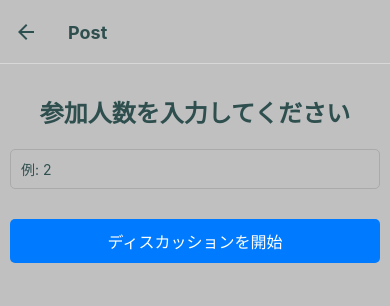
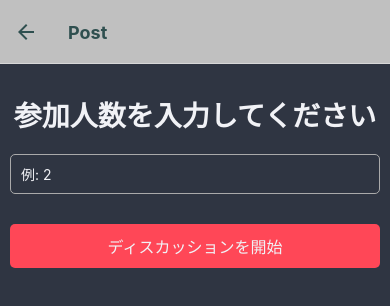
Before and after one commit to hanatani8787/VoiceDiscussionApp, a React Native app: screen /Post in a window 390 px wide. Shown: the top 306 px of the page. Built offline with nearby package versions, Linux system fonts and the light colour scheme.

Commit message:
ユーザー情報モーダルの実装

```diff
--- a/package.json
+++ b/package.json
@@ -24,6 +24,7 @@
     "react-native-reanimated": "^3.11.0",
     "react-native-safe-area-context": "^4.10.1",
     "react-native-screens": "^3.31.1",
+    "react-native-vector-icons": "^10.1.0",
     "speech-to-text": "^2.9.1"
   },
   "devDependencies": {
--- a/src/components/DiscussionScreen.js
+++ b/src/components/DiscussionScreen.js
@@ -1,8 +1,9 @@
 import React, { useState, useEffect } from 'react';
-import { View, Text, TouchableOpacity, ScrollView, Modal, StyleSheet, Alert, Button } from 'react-native';
+import { View, Text, TouchableOpacity, ScrollView, Modal, StyleSheet, Alert } from 'react-native';
 import { styles } from '../styles/styles';
 import { initVoiceRecognition, startRecognizing, stopRecognizing } from '../utils/speechRecognition';
 import Voice from '@react-native-voice/voice';
+import Icon from 'react-native-vector-icons/MaterialIcons';
 
 const MAX_USERS = 4; // 最大ユーザー数を定義
 const MIN_USERS = 2; // 最小ユーザー数を定義
@@ -41,11 +42,9 @@ const DiscussionScreen = ({ route, navigation }) => {
 
     navigation.setOptions({
       headerRight: () => (
-        <Button
-          onPress={handleFinishDiscussion}
-          title="終了"
-          color="#000"
-        />
+        <TouchableOpacity onPress={handleFinishDiscussion}>
+          <Text style={{ color: '#ff4757', marginRight: 10 }}>終了</Text>
+        </TouchableOpacity>
       ),
     });
 
@@ -85,7 +84,7 @@ const DiscussionScreen = ({ route, navigation }) => {
     const content = transcripts.map(t => `${t.text}`).join('\n');
 
     try {
-      const response = await fetch('http://192.168.0.2:3000/posts', {
+      const response = await fetch('http://あなたのローカルIPアドレス:3000/posts', {
         method: 'POST',
         headers: {
           'Content-Type': 'application/json',
@@ -106,32 +105,6 @@ const DiscussionScreen = ({ route, navigation }) => {
   return (
     <View style={styles.container}>
       <Text style={styles.title}>ディスカッション</Text>
-      <TouchableOpacity style={styles.button} onPress={() => setUserInfoModalVisible(true)}>
-        <Text style={styles.buttonText}>ユーザー情報を表示</Text>
-      </TouchableOpacity>
-      <Modal
-        animationType="slide"
-        transparent={true}
-        visible={userInfoModalVisible}
-        onRequestClose={() => setUserInfoModalVisible(false)}
-      >
-        <View style={modalStyles.modalContainer}>
-          <View style={modalStyles.modalView}>
-            <Text style={modalStyles.modalTitle}>ユーザー情報</Text>
-            {users.map((user, index) => (
-              <View key={index} style={[modalStyles.userBox, userColors[user]]}>
-                <Text style={modalStyles.userText}>{user}</Text>
-              </View>
-            ))}
-            <TouchableOpacity
-              style={modalStyles.closeButton}
-              onPress={() => setUserInfoModalVisible(false)}
-            >
-              <Text style={modalStyles.buttonText}>閉じる</Text>
-            </TouchableOpacity>
-          </View>
-        </View>
-      </Modal>
       <Modal
         animationType="slide"
         transparent={true}
@@ -163,6 +136,35 @@ const DiscussionScreen = ({ route, navigation }) => {
         ))}
       </ScrollView>
       {error ? <Text style={styles.error}>{error}</Text> : null}
+      <TouchableOpacity
+        style={styles.menuButton}
+        onPress={() => setUserInfoModalVisible(true)}
+      >
+        <Icon name="menu" size={30} color="#fff" />
+      </TouchableOpacity>
+      <Modal
+        animationType="slide"
+        transparent={true}
+        visible={userInfoModalVisible}
+        onRequestClose={() => setUserInfoModalVisible(false)}
+      >
+        <View style={modalStyles.modalContainer}>
+          <View style={modalStyles.modalView}>
+            <Text style={modalStyles.modalTitle}>ユーザー情報</Text>
+            {users.map((user, index) => (
+              <View key={index} style={[modalStyles.userBox, userColors[user]]}>
+                <Text style={modalStyles.userText}>{user}</Text>
+              </View>
+            ))}
+            <TouchableOpacity
+              style={modalStyles.closeButton}
+              onPress={() => setUserInfoModalVisible(false)}
+            >
+              <Text style={modalStyles.buttonText}>閉じる</Text>
+            </TouchableOpacity>
+          </View>
+        </View>
+      </Modal>
     </View>
   );
 };
@@ -172,13 +174,13 @@ const modalStyles = StyleSheet.create({
     flex: 1,
     justifyContent: 'center',
     alignItems: 'center',
-    backgroundColor: 'rgba(0, 0, 0, 0.5)',
+    backgroundColor: 'rgba(0, 0, 0, 0.7)',
   },
   modalView: {
     width: '80%',
-    backgroundColor: '#ddd',
+    backgroundColor: '#2f3542',
     borderRadius: 20,
-    padding: 20,
+    padding: 30,
     alignItems: 'center',
     shadowColor: '#000',
     shadowOffset: {
@@ -190,28 +192,28 @@ const modalStyles = StyleSheet.create({
     elevation: 5,
   },
   modalTitle: {
-    fontSize: 20,
+    fontSize: 24,
     fontWeight: 'bold',
-    marginBottom: 15,
-    color: '#2f4f4f',
+    marginBottom: 20,
+    color: '#f1f2f6',
   },
   startButton: {
-    backgroundColor: '#007BFF',
-    padding: 10,
-    borderRadius: 5,
+    backgroundColor: '#ff4757',
+    padding: 15,
+    borderRadius: 10,
     alignItems: 'center',
-    marginTop: 15,
+    marginTop: 20,
   },
   closeButton: {
-    backgroundColor: '#007BFF',
+    backgroundColor: '#ff4757',
     padding: 10,
     borderRadius: 5,
     alignItems: 'center',
     marginTop: 15,
   },
   buttonText: {
-    color: '#fff',
-    fontSize: 16,
+    color: '#f1f2f6',
+    fontSize: 18,
   },
   userBox: {
     padding: 10,
@@ -221,7 +223,7 @@ const modalStyles = StyleSheet.create({
   userText: {
     fontSize: 18,
     fontWeight: 'bold',
-    color: '#2f4f4f',
+    color: '#f1f2f6',
   },
 });
 
--- a/src/styles/styles.js
+++ b/src/styles/styles.js
@@ -3,15 +3,15 @@ import { StyleSheet } from 'react-native';
 export const styles = StyleSheet.create({
   container: {
     flex: 1,
-    backgroundColor: '#c0c0c0', // 背景色を暗めのグレーに
+    backgroundColor: '#2f3542',
     padding: 10,
   },
   title: {
-    fontSize: 24,
+    fontSize: 28,
     fontWeight: 'bold',
     textAlign: 'center',
     marginVertical: 20,
-    color: '#2f4f4f', // タイトルの色をダークスレートグレーに
+    color: '#f1f2f6',
   },
   input: {
     height: 40,
@@ -20,7 +20,7 @@ export const styles = StyleSheet.create({
     borderRadius: 5,
     marginBottom: 20,
     paddingHorizontal: 10,
-    color: '#2f4f4f', // テキスト入力の色をダークスレートグレーに
+    color: '#f1f2f6',
   },
   chatContainer: {
     flex: 1,
@@ -40,28 +40,28 @@ export const styles = StyleSheet.create({
     marginRight: 10,
   },
   iconText: {
-    color: '#fff', // アイコンの文字を白に
+    color: '#fff',
     fontWeight: 'bold',
     fontSize: 18,
   },
   bubble: {
-    padding: 10,
-    borderRadius: 10,
+    padding: 15,
+    borderRadius: 20,
     maxWidth: '70%',
   },
   transcriptText: {
     fontSize: 16,
-    color: '#2f4f4f', // 吹き出しの文字をダークスレートグレーに
+    color: '#f1f2f6',
   },
   button: {
-    backgroundColor: '#007BFF',
+    backgroundColor: '#ff4757',
     padding: 10,
     borderRadius: 5,
     alignItems: 'center',
     marginVertical: 10,
   },
   buttonText: {
-    color: '#fff',
+    color: '#f1f2f6',
     fontSize: 16,
   },
   error: {
@@ -69,15 +69,23 @@ export const styles = StyleSheet.create({
     marginVertical: 10,
   },
   userA: {
-    backgroundColor: '#b0c4de', // ライトスチールブルー
+    backgroundColor: '#70a1ff',
   },
   userB: {
-    backgroundColor: '#ffcccb', // ライトピンク
+    backgroundColor: '#ff6348',
   },
   userC: {
-    backgroundColor: '#add8e6', // ライトブルー
+    backgroundColor: '#ffa502',
   },
   userD: {
-    backgroundColor: '#f5deb3', // ウィート
+    backgroundColor: '#2ed573',
+  },
+  menuButton: {
+    position: 'absolute',
+    bottom: 20,
+    right: 20,
+    backgroundColor: '#ff4757',
+    padding: 10,
+    borderRadius: 50,
   },
 });
```
Also changed, not shown: 4 other files (tests, documents, lock files or other folders).
